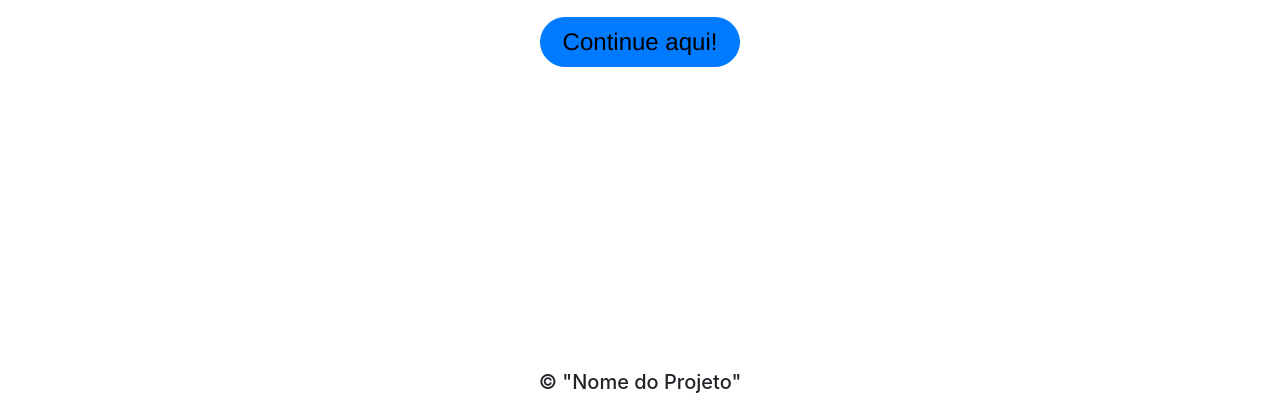
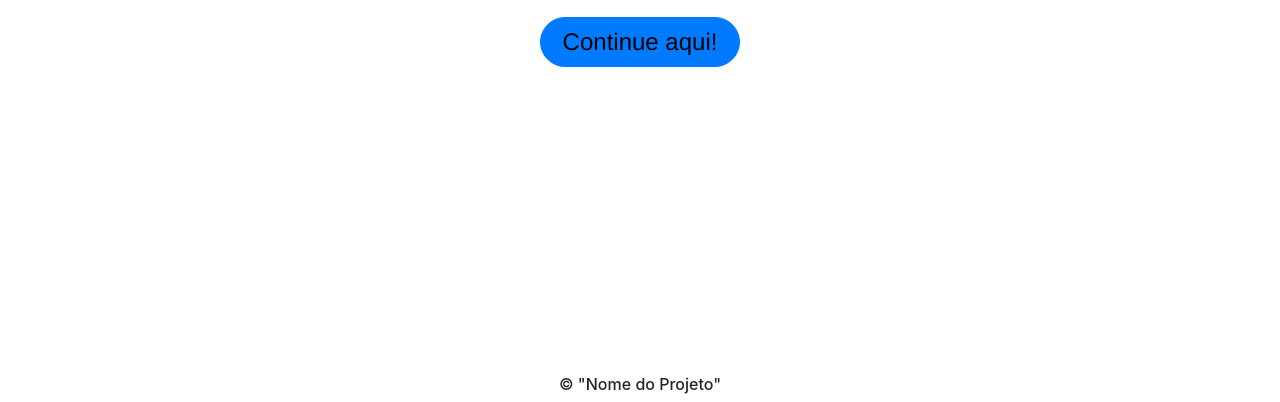
Before and after one commit to Arantees/P.I-Fatec, a plain HTML site: page index.html in a window 1280 px wide. Shown: the part 398-800 px from the top of the page. Drawn offline with nearby package versions, Linux system fonts and the light colour scheme.

Commit message:
Index novo

```diff
--- a/index.html
+++ b/index.html
@@ -64,7 +64,7 @@
     </section>
 
     <footer>
-      <h5> © "Nome do Projeto"</h5>
+      <h6> © "Nome do Projeto"</h6>
     </footer>
 
 
```
